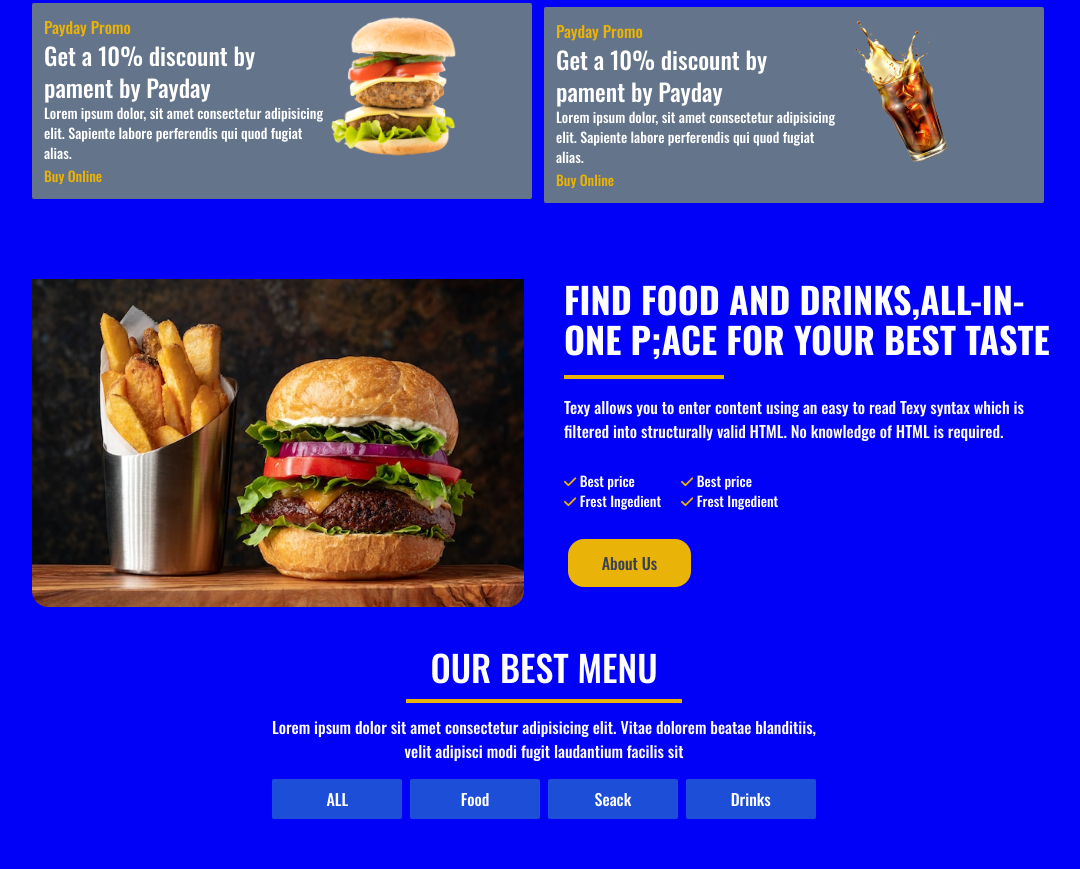
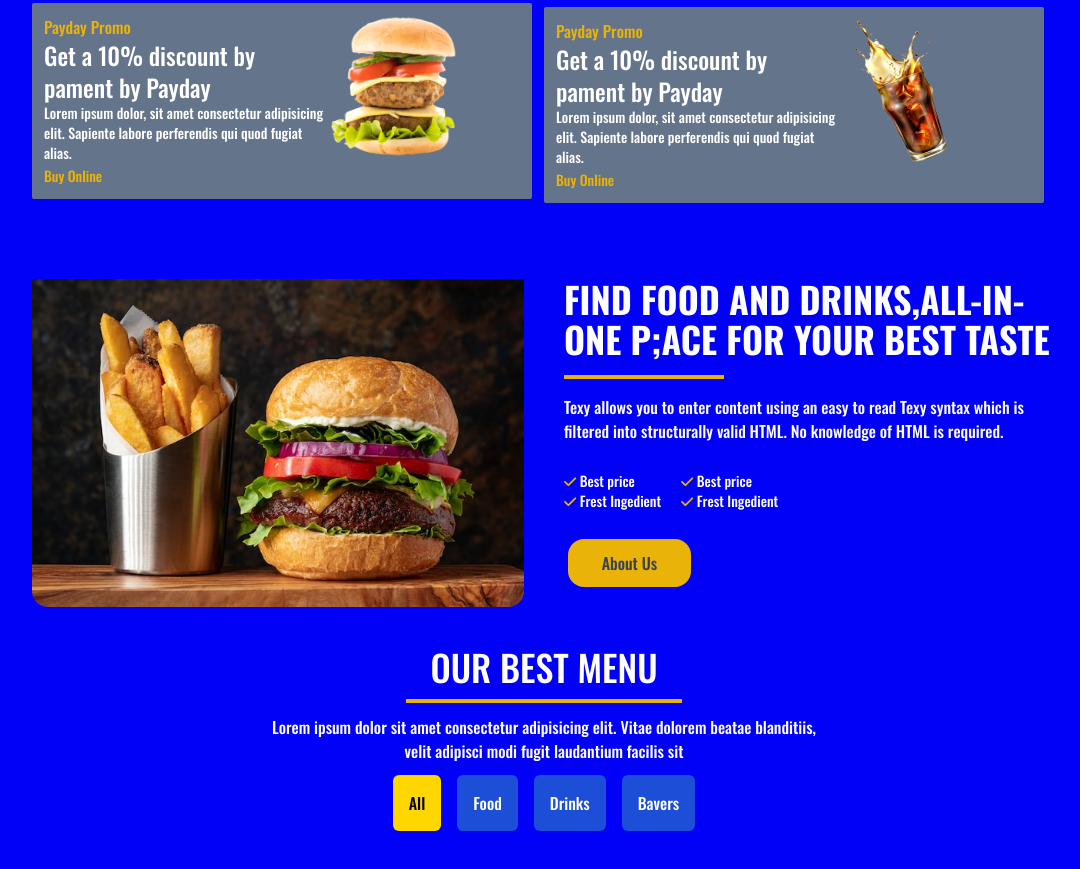
Before and after one commit to gazimdparveg/tailwindcss-ecommerce-project, a website: page src/index.html in a window 1280 px wide. Shown: the part 640-1509 px from the top of the page, without its empty margins (96-1176 px from the left). Drawn offline with nearby package versions, Linux system fonts and the light colour scheme.

Commit message:
activeclass update

```diff
--- a/src/index.html
+++ b/src/index.html
@@ -238,11 +238,14 @@
           <P class="lg:w-2/6 w-5/6 bg-yellow-500  m-auto flex h-1 mt-3 mb-3"></P>
           <P class="lg:w-2/3 flex m-auto">Lorem ipsum dolor sit amet consectetur adipisicing elit. Vitae dolorem beatae blanditiis, velit adipisci modi fugit laudantium facilis sit</P>
 
-        <div id="mymune" class="lg:w-2/3 flex m-auto mt-3">
-        <a  class="w-1/4 activei bg-blue-700 hover:bg-yellow-500 hover:duration-500 ease-in p-2 rounded-sm m-1" href="">ALL</a>
-        <a class="w-1/4 bg-blue-700 hover:bg-yellow-500 hover:duration-500 ease-in p-2 rounded-sm m-1"  href="">Food</a>
-        <a class="w-1/4 bg-blue-700 hover:bg-yellow-500 hover:duration-500 ease-in p-2 rounded-sm m-1"  href="">Seack</a>
-        <a class="w-1/4  bg-blue-700 hover:bg-yellow-500 hover:duration-500 ease-in p-2 rounded-sm m-1"  href="">Drinks</a>
+        <div  class="tab_cl lg:w-2/3 flex m-auto mt-3">
+          <ul  class="flex flex-row gap-4 m-auto">
+           <li class="active bg-blue-700 p-4 rounded-md cursor-pointer  hover:bg-yellow-500 ease-in hover:duration-500">All</li>
+           <li class=" bg-blue-700 p-4 rounded-md cursor-pointer  hover:bg-yellow-500 ease-in hover:duration-500">Food</li>
+           <li class=" bg-blue-700 p-4 rounded-md cursor-pointer  hover:bg-yellow-500 ease-in hover:duration-500">Drinks</li>
+           <li class=" bg-blue-700 p-4 rounded-md cursor-pointer hover:bg-yellow-500 ease-in hover:duration-500">Bavers</li>
+          </ul>
+
       </div>
 
         </div>
--- a/src/input.css
+++ b/src/input.css
@@ -19,3 +19,8 @@
 
 
 }
+
+ .tab_cl ul li.active {
+     background: gold;
+     color: black;
+  }
--- a/src/main.js
+++ b/src/main.js
@@ -13,7 +13,13 @@ closenav.addEventListener('click',()=>{
     humburgur.classList.remove('hidden');
 });
 
-closenav.addEventListener('click',()=>{
-    mymune.classList.add('hidden');
+const tabs = document.querySelectorAll(".tab_cl ul li");
 
-});
+tabs.forEach(tab =>{
+    tab.addEventListener("click", () => {
+        tabs.forEach(tab=>{
+            tab.classList.remove("active")
+        })
+        tab.classList.add("active")
+    } )
+})
```
